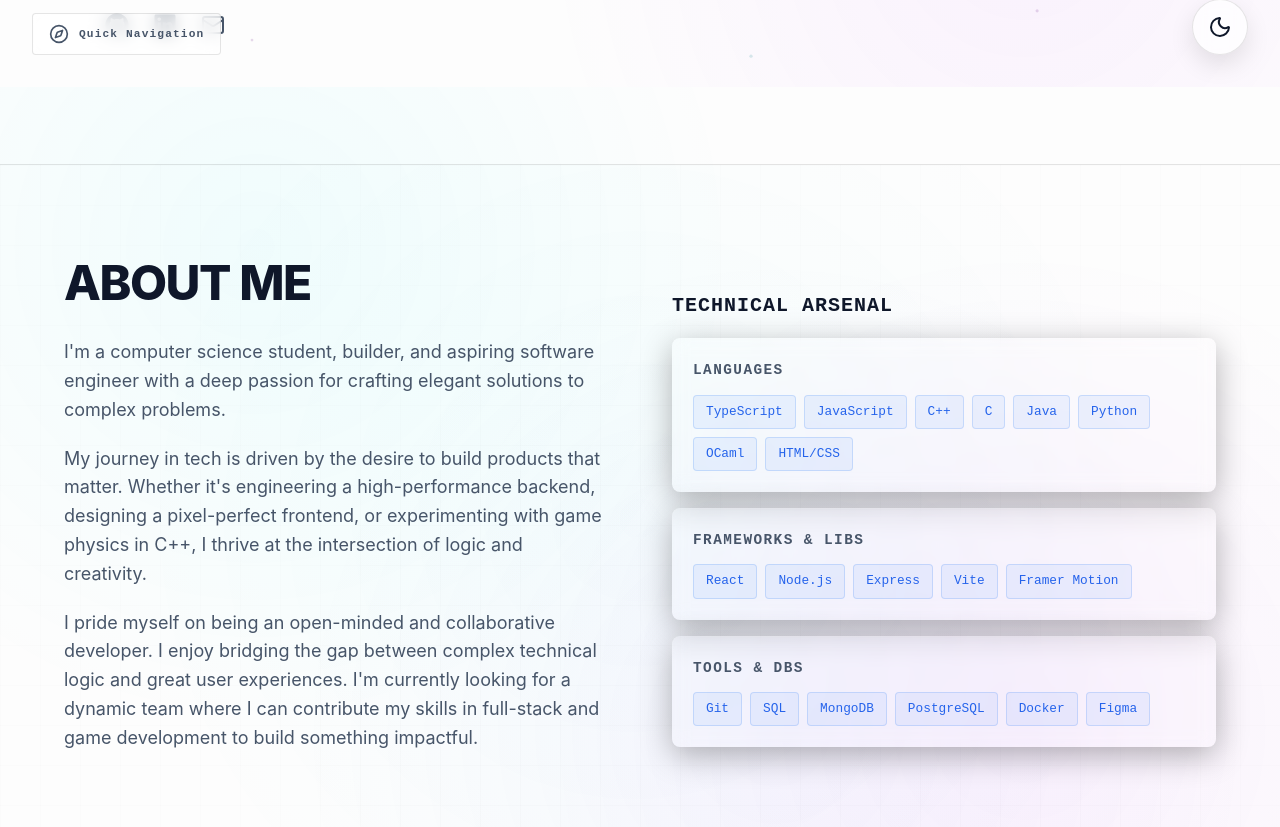
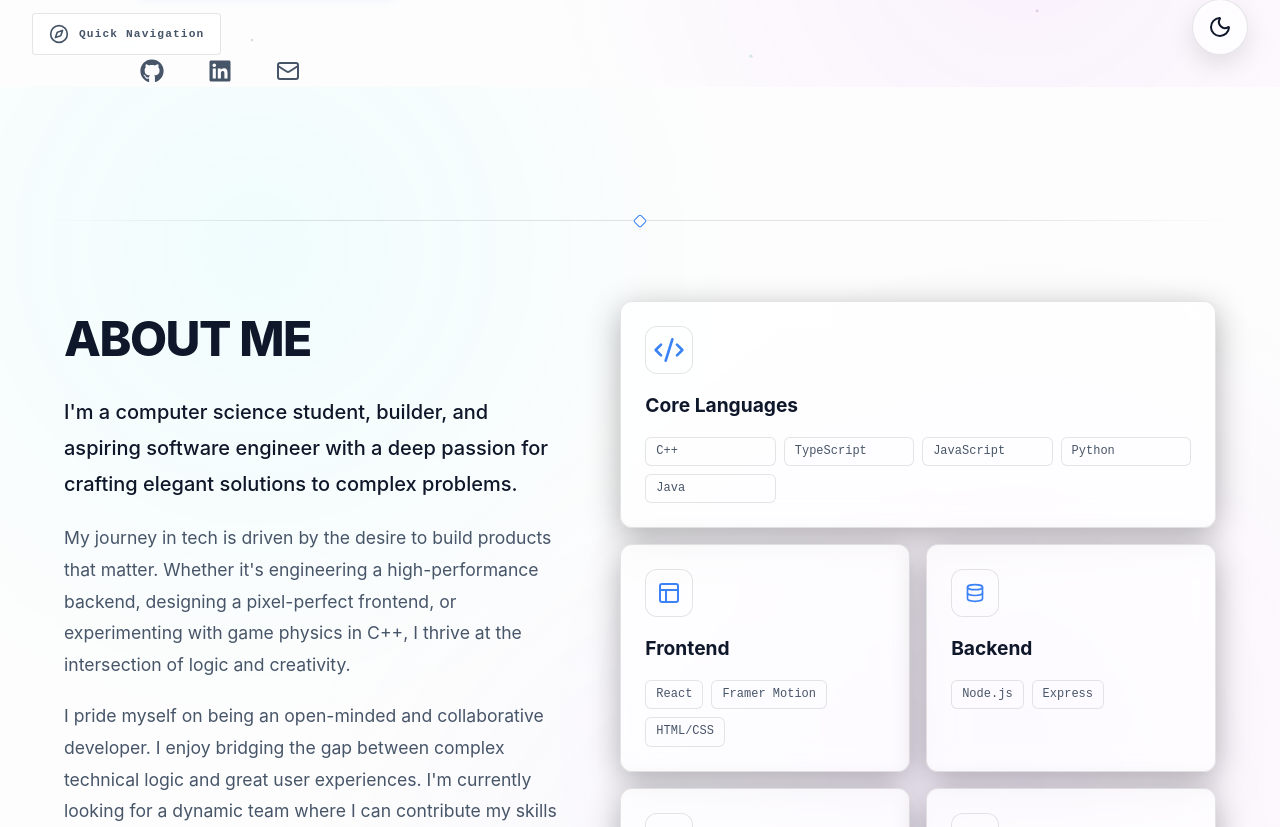
Before and after one commit to ReallyJason/Jason_main, a React (Vite) app: page / in a window 1280 px wide. Shown: the part 713-1540 px from the top of the page. Built offline with nearby package versions, Linux system fonts and the light colour scheme.

Commit message:
magnetic button

```diff
--- a/src/App.tsx
+++ b/src/App.tsx
@@ -24,11 +24,14 @@ function App() {
       <CommandPalette isExternalOpen={isNavOpen} onClose={() => setIsNavOpen(false)} />
       <main>
         <Hero />
+        <div className="section-divider" />
         <Suspense fallback={<div className="section-loader" />}>
           <About />
+          <div className="section-divider" />
           <Experience />
           <HiveShowcase />
           <RoboGooseShowcase />
+          <div className="section-divider" />
           <Contact />
         </Suspense>
       </main>
--- a/src/components/About.css
+++ b/src/components/About.css
@@ -1,217 +1,153 @@
 .about-section {
   position: relative;
-  /* Let the global background through, but add section-specific depth */
-  background-color: transparent;
   overflow: hidden;
-  border-top: 1px solid var(--border-color);
-  border-bottom: 1px solid var(--border-color);
 }
 
 .mesh-gradient {
   position: absolute;
   inset: 0;
-  z-index: -2;
+  z-index: -1;
   pointer-events: none;
-}
-
-/* Blueprint Grid Overlay */
-.about-section::before {
-  content: '';
-  position: absolute;
-  inset: 0;
-  background-image:
-    linear-gradient(var(--border-color) 1px, transparent 1px),
-    linear-gradient(90deg, var(--border-color) 1px, transparent 1px);
-  background-size: 40px 40px;
-  opacity: 0.1;
-  pointer-events: none;
-  z-index: -1;
-}
-
-/* Soft Radial "Spotlight" Gradient */
-.about-section::after {
-  content: '';
-  position: absolute;
-  inset: 0;
-  background: radial-gradient(circle at 50% 50%, rgba(0, 242, 255, 0.03) 0%, transparent 70%);
-  pointer-events: none;
-  z-index: -1;
 }
 
 .about-grid {
   display: grid;
-  grid-template-columns: 1fr 1fr;
-  gap: 64px;
-  align-items: center;
-  position: relative;
-  z-index: 1;
+  grid-template-columns: 1fr 1.2fr;
+  gap: 60px;
+  align-items: start;
+}
+
+@media (max-width: 992px) {
+  .about-grid {
+    grid-template-columns: 1fr;
+    gap: 40px;
+  }
 }
 
 .about-text {
-  font-size: 1.125rem;
+  display: flex;
+  flex-direction: column;
+  gap: 20px;
+  font-size: 1.1rem;
   color: var(--text-secondary);
-  margin-bottom: 40px;
+  line-height: 1.8;
 }
 
-.about-text p {
-  margin-bottom: 20px;
+.about-text p:first-child {
+  font-size: 1.25rem;
+  color: var(--text-primary);
+  font-weight: 500;
 }
 
-.about-text strong {
-  color: var(--text-primary);
-  font-weight: 600;
-}
-
-.tech-stack-container {
-  margin-top: 0;
-}
-
-.tech-stack-title {
-  font-size: 1.25rem;
-  margin-bottom: 16px;
-  color: var(--text-primary);
-  font-family: var(--font-mono);
-  text-transform: uppercase;
-  letter-spacing: 0.05em;
-}
-
-.tech-stack-grid {
+/* Bento Grid Styles */
+.bento-grid {
   display: grid;
-  grid-template-columns: 1fr;
+  grid-template-columns: repeat(4, 1fr);
+  grid-template-rows: repeat(2, auto);
   gap: 16px;
 }
 
-.tech-category {
-  padding: 20px;
-  transition: all 0.3s cubic-bezier(0.175, 0.885, 0.32, 1.275);
-  /* Enhanced Glassmorphism */
-  background: rgba(255, 255, 255, 0.02);
-  backdrop-filter: blur(8px);
-  border: 1px solid rgba(255, 255, 255, 0.05);
-  border-radius: 8px;
+.bento-card {
+  position: relative;
+  padding: 24px;
+  display: flex;
+  flex-direction: column;
+  gap: 16px;
+  overflow: hidden;
+  transition: all 0.3s ease;
 }
 
-[data-theme="dark"] .tech-category {
-  background: rgba(30, 30, 30, 0.4);
+.bento-large {
+  grid-column: span 4;
 }
 
-.tech-category:hover {
-  transform: translateX(8px);
-  border-color: var(--accent);
-  background: rgba(0, 242, 255, 0.05);
-  box-shadow: 0 8px 32px rgba(0, 0, 0, 0.2);
+.bento-medium {
+  grid-column: span 2;
 }
 
-.tech-category h4 {
-  font-size: 0.9rem;
-  color: var(--text-secondary);
-  margin-bottom: 12px;
-  text-transform: uppercase;
-  letter-spacing: 0.1em;
-  font-family: var(--font-mono);
+.bento-small {
+  grid-column: span 2;
 }
 
-.tech-category:hover h4 {
+/* On medium screens, adjust bento */
+@media (max-width: 1200px) {
+  .bento-small {
+    grid-column: span 2;
+  }
+}
+
+/* Mobile bento */
+@media (max-width: 640px) {
+  .bento-grid {
+    grid-template-columns: 1fr;
+  }
+
+  .bento-large, .bento-medium, .bento-small {
+    grid-column: span 1;
+  }
+}
+
+.bento-icon-wrapper {
+  width: 48px;
+  height: 48px;
+  display: flex;
+  align-items: center;
+  justify-content: center;
+  background: rgba(255, 255, 255, 0.05);
+  border-radius: 12px;
+  border: 1px solid var(--border-color);
   color: var(--accent);
 }
 
-.tech-items {
+.bento-card h3 {
+  font-size: 1.2rem;
+  font-weight: 700;
+  color: var(--text-primary);
+  margin: 0;
+}
+
+.bento-tags {
   display: flex;
   flex-wrap: wrap;
   gap: 8px;
 }
 
 .tech-item-badge {
-  font-size: 0.8rem;
-  padding: 6px 12px;
-  background: rgba(59, 130, 246, 0.08);
-  color: #2563eb;
-  border: 1px solid rgba(59, 130, 246, 0.2);
-  border-radius: 4px;
   font-family: var(--font-mono);
-  transition: all 0.3s ease;
-  font-weight: 500;
+  font-size: 0.75rem;
+  padding: 4px 10px;
+  background: rgba(255, 255, 255, 0.03);
+  border: 1px solid var(--border-color);
+  border-radius: 6px;
+  color: var(--text-secondary);
+  transition: all 0.2s ease;
 }
 
-[data-theme="dark"] .tech-item-badge {
-  background: rgba(0, 242, 255, 0.03);
-  color: var(--text-secondary);
-  border: 1px solid rgba(255, 255, 255, 0.05);
-  font-weight: 500;
+.bento-card:hover .tech-item-badge {
+  border-color: var(--accent);
+  color: var(--text-primary);
+  background: rgba(0, 242, 255, 0.05);
 }
 
-.tech-item-badge:hover {
-  background: rgba(59, 130, 246, 0.15);
-  border-color: var(--accent);
-  transform: translateY(-2px);
-  color: var(--accent);
+.bento-card-glow {
+  position: absolute;
+  top: 0;
+  right: 0;
+  width: 150px;
+  height: 150px;
+  background: radial-gradient(circle at center, var(--accent) 0%, transparent 70%);
+  opacity: 0;
+  filter: blur(40px);
+  transition: opacity 0.3s ease;
+  pointer-events: none;
 }
 
-[data-theme="dark"] .tech-item-badge:hover {
-  background: rgba(0, 242, 255, 0.1);
-  color: var(--accent);
-  border-color: var(--accent);
-  box-shadow: 0 0 10px rgba(0, 242, 255, 0.2);
+.bento-card:hover .bento-card-glow {
+  opacity: 0.1;
 }
 
-.about-visual {
-  position: relative;
+.bento-large .bento-tags {
+  display: grid;
+  grid-template-columns: repeat(auto-fill, minmax(120px, 1fr));
+  width: 100%;
 }
-
-.visual-card {
-  border-radius: 12px;
-  overflow: hidden;
-  box-shadow: 0 20px 40px rgba(0,0,0,0.1);
-}
-
-[data-theme="dark"] .visual-card {
-  box-shadow: 0 20px 40px rgba(0,0,0,0.4);
-}
-
-.visual-header {
-  display: flex;
-  gap: 8px;
-  padding: 16px;
-  background: rgba(0,0,0,0.05);
-  border-bottom: 1px solid var(--border-color);
-}
-
-[data-theme="dark"] .visual-header {
-  background: rgba(0,0,0,0.3);
-}
-
-.dot {
-  width: 12px;
-  height: 12px;
-  border-radius: 50%;
-}
-
-.dot.red { background: #ff5f56; }
-.dot.yellow { background: #ffbd2e; }
-.dot.green { background: #27c93f; }
-
-.visual-body {
-  padding: 32px;
-  background: #0d0d0d;
-  font-family: 'Fira Code', monospace;
-  font-size: 1rem;
-  line-height: 1.6;
-  overflow-x: auto;
-}
-
-.code-keyword { color: #ff7b72; }
-.code-var { color: #79c0ff; }
-.code-string { color: #a5d6ff; }
-
-@media (max-width: 968px) {
-  .about-grid {
-    grid-template-columns: 1fr;
-    gap: 48px;
-  }
-}
-
-@media (max-width: 640px) {
-  .tech-stack-grid {
-    grid-template-columns: 1fr;
-  }
-}
--- a/src/components/About.tsx
+++ b/src/components/About.tsx
@@ -1,14 +1,9 @@
 import React from 'react';
 import { motion } from 'framer-motion';
+import { Code2, Terminal, Database, Layout, Box } from 'lucide-react';
 import './About.css';
 
 const About: React.FC = () => {
-  const techStack = [
-    { category: "Languages", items: ["TypeScript", "JavaScript", "C++", "C", "Java", "Python", "OCaml", "HTML/CSS"] },
-    { category: "Frameworks & Libs", items: ["React", "Node.js", "Express", "Vite", "Framer Motion"] },
-    { category: "Tools & DBs", items: ["Git", "SQL", "MongoDB", "PostgreSQL", "Docker", "Figma"] }
-  ];
-
   return (
     <section id="about" className="section about-section">
       <motion.div
@@ -53,20 +48,93 @@ const About: React.FC = () => {
           </div>
 
           <div className="about-visual">
-            <div className="tech-stack-container">
-              <h3 className="tech-stack-title">Technical Arsenal</h3>
-              <div className="tech-stack-grid">
-                {techStack.map((stack, idx) => (
-                  <div key={idx} className="tech-category glass">
-                    <h4>{stack.category}</h4>
-                    <div className="tech-items">
-                      {stack.items.map((item, i) => (
-                        <span key={i} className="tech-item-badge">{item}</span>
-                      ))}
-                    </div>
-                  </div>
-                ))}
-              </div>
+            <div className="bento-grid">
+              {/* Large Core Tech Card */}
+              <motion.div
+                className="bento-card bento-large glass"
+                whileHover={{ y: -5 }}
+                transition={{ type: "spring", stiffness: 300 }}
+              >
+                <div className="bento-icon-wrapper">
+                  <Code2 className="bento-icon" size={32} />
+                </div>
+                <h3>Core Languages</h3>
+                <div className="bento-tags">
+                  <span className="tech-item-badge">C++</span>
+                  <span className="tech-item-badge">TypeScript</span>
+                  <span className="tech-item-badge">JavaScript</span>
+                  <span className="tech-item-badge">Python</span>
+                  <span className="tech-item-badge">Java</span>
+                </div>
+                <div className="bento-card-glow" />
+              </motion.div>
+
+              {/* Frontend Card */}
+              <motion.div
+                className="bento-card bento-medium glass"
+                whileHover={{ y: -5 }}
+                transition={{ type: "spring", stiffness: 300 }}
+              >
+                <div className="bento-icon-wrapper">
+                  <Layout className="bento-icon" size={24} />
+                </div>
+                <h3>Frontend</h3>
+                <div className="bento-tags">
+                  <span className="tech-item-badge">React</span>
+                  <span className="tech-item-badge">Framer Motion</span>
+                  <span className="tech-item-badge">HTML/CSS</span>
+                </div>
+              </motion.div>
+
+              {/* Backend Card */}
+              <motion.div
+                className="bento-card bento-small glass"
+                whileHover={{ y: -5 }}
+                transition={{ type: "spring", stiffness: 300 }}
+              >
+                <div className="bento-icon-wrapper">
+                  <Database className="bento-icon" size={20} />
+                </div>
+                <h3>Backend</h3>
+                <div className="bento-tags">
+                  <span className="tech-item-badge">Node.js</span>
+                  <span className="tech-item-badge">Express</span>
+                </div>
+              </motion.div>
+
+              {/* Infrastructure Card */}
+              <motion.div
+                className="bento-card bento-small glass"
+                whileHover={{ y: -5 }}
+                transition={{ type: "spring", stiffness: 300 }}
+              >
+                <div className="bento-icon-wrapper">
+                  <Box className="bento-icon" size={20} />
+                </div>
+                <h3>Infrastructure</h3>
+                <div className="bento-tags">
+                  <span className="tech-item-badge">Docker</span>
+                  <span className="tech-item-badge">Git</span>
+                </div>
+              </motion.div>
+
+              {/* Data Card */}
+              <motion.div
+                className="bento-card bento-medium glass"
+                whileHover={{ y: -5 }}
+                transition={{ type: "spring", stiffness: 300 }}
+              >
+                <div className="bento-icon-wrapper">
+                  <Terminal className="bento-icon" size={24} />
+                </div>
+                <h3>Data & Systems</h3>
+                <div className="bento-tags">
+                  <span className="tech-item-badge">SQL</span>
+                  <span className="tech-item-badge">PostgreSQL</span>
+                  <span className="tech-item-badge">MongoDB</span>
+                  <span className="tech-item-badge">Linux</span>
+                </div>
+              </motion.div>
             </div>
           </div>
         </motion.div>
--- a/src/components/Contact.tsx
+++ b/src/components/Contact.tsx
@@ -2,6 +2,7 @@ import React from 'react';
 import { motion } from 'framer-motion';
 import { Mail, MapPin, FileText, Coffee } from 'lucide-react';
 import { FaGithub, FaLinkedin } from 'react-icons/fa';
+import MagneticButton from './MagneticButton';
 import './Contact.css';
 
 const Contact: React.FC = () => {
@@ -70,14 +71,18 @@ const Contact: React.FC = () => {
               </p>
 
               <div className="action-buttons">
+                <MagneticButton>
                   <a href="mailto:jhu0039@gmail.com" className="btn btn-primary action-btn">
                     <Coffee size={18} className="btn-icon-left" />
                     Let's Chat
                   </a>
+                </MagneticButton>
+                <MagneticButton>
                   <a href="/Jason_Hu_Resume.pdf" target="_blank" rel="noopener noreferrer" className="btn btn-secondary action-btn">
                     <FileText size={18} className="btn-icon-left" />
                     View Resume
                   </a>
+                </MagneticButton>
               </div>
             </motion.div>
 
--- a/src/components/Hero.css
+++ b/src/components/Hero.css
@@ -110,9 +110,37 @@
 
 .hero-actions {
   display: flex;
-  gap: 16px;
+  flex-direction: column;
+  gap: 12px;
   margin-bottom: 48px;
-  flex-wrap: wrap;
+}
+
+.hero-main-actions {
+  display: flex;
+  gap: 12px;
+}
+
+.hero-secondary-actions {
+  display: flex;
+}
+
+@media (max-width: 768px) {
+  .hero-main-actions {
+    flex-wrap: wrap;
+    justify-content: center;
+  }
+  .hero-secondary-actions {
+    justify-content: center;
+  }
+}
+
+@media (max-width: 480px) {
+  .hero-main-actions .magnetic-wrapper {
+    width: 100%;
+  }
+  .hero-main-actions .btn {
+    width: 100%;
+  }
 }
 
 .btn-icon {
@@ -156,10 +184,12 @@
 
   .hero-actions {
     justify-content: center;
+    margin-left: 0;
   }
 
   .hero-socials {
     justify-content: center;
+    margin-left: 0;
   }
 
   .hero-profile-pic {
--- a/src/components/Hero.tsx
+++ b/src/components/Hero.tsx
@@ -2,6 +2,7 @@ import React from 'react';
 import { motion } from 'framer-motion';
 import { ArrowRight, Mail, Briefcase, User, Zap } from 'lucide-react';
 import { FaGithub, FaLinkedin } from 'react-icons/fa';
+import MagneticButton from './MagneticButton';
 import './Hero.css';
 
 const Hero: React.FC = () => {
@@ -39,27 +40,44 @@ const Hero: React.FC = () => {
           </p>
 
           <div className="hero-actions">
+            <div className="hero-main-actions">
+              <MagneticButton>
                 <a href="#about" className="btn btn-primary">
                   <User className="btn-icon-left" size={20} /> About Me <ArrowRight className="btn-icon" size={20} />
                 </a>
+              </MagneticButton>
+              <MagneticButton>
                 <a href="#experience" className="btn btn-primary">
                   <Briefcase className="btn-icon-left" size={20} /> Work Experience <ArrowRight className="btn-icon" size={20} />
                 </a>
+              </MagneticButton>
+            </div>
+
+            <div className="hero-secondary-actions">
+              <MagneticButton>
                 <a href="#hive" className="btn btn-primary">
                   <Zap className="btn-icon-left" size={20} /> Featured Project <ArrowRight className="btn-icon" size={20} />
                 </a>
+              </MagneticButton>
+            </div>
           </div>
 
           <div className="hero-socials">
+            <MagneticButton distance={20}>
               <a href="https://github.com/ReallyJason" target="_blank" rel="noopener noreferrer" aria-label="GitHub">
                 <FaGithub size={24} />
               </a>
+            </MagneticButton>
+            <MagneticButton distance={20}>
               <a href="https://www.linkedin.com/in/jason-hu12" target="_blank" rel="noopener noreferrer" aria-label="LinkedIn">
                 <FaLinkedin size={24} />
               </a>
+            </MagneticButton>
+            <MagneticButton distance={20}>
               <a href="mailto:jhu0039@gmail.com" aria-label="Email">
                 <Mail size={24} />
               </a>
+            </MagneticButton>
           </div>
         </motion.div>
 
--- /dev/null
+++ b/src/components/MagneticButton.css
@@ -0,0 +1,30 @@
+.magnetic-wrapper {
+  position: relative;
+  display: inline-flex;
+  align-items: center;
+  justify-content: center;
+  /* Remove large padding that affects layout */
+}
+
+.magnetic-content {
+  display: flex;
+  align-items: center;
+  justify-content: center;
+  z-index: 2;
+  padding: 10px; /* Interaction area stays inside */
+}
+
+.magnetic-glow {
+  position: absolute;
+  width: 100%;
+  height: 100%;
+  background: var(--accent);
+  border-radius: 50%;
+  filter: blur(20px);
+  z-index: 1;
+  pointer-events: none;
+}
+
+.magnetic-wrapper .btn {
+  margin: 0; /* Override any external margins */
+}
--- /dev/null
+++ b/src/components/MagneticButton.tsx
@@ -0,0 +1,95 @@
+import React, { useRef, useState } from 'react';
+import { motion, useMotionValue, useSpring, useTransform } from 'framer-motion';
+import './MagneticButton.css';
+
+interface MagneticButtonProps {
+  children: React.ReactNode;
+  className?: string;
+  distance?: number;
+}
+
+const MagneticButton: React.FC<MagneticButtonProps> = ({
+  children,
+  className = "",
+  distance = 40
+}) => {
+  const ref = useRef<HTMLDivElement>(null);
+  const [isHovered, setIsHovered] = useState(false);
+
+  const mouseX = useMotionValue(0);
+  const mouseY = useMotionValue(0);
+
+  const springConfig = { damping: 20, stiffness: 150, mass: 0.5 };
+  const springX = useSpring(mouseX, springConfig);
+  const springY = useSpring(mouseY, springConfig);
+
+  // Moderate interior movement
+  const textX = useTransform(springX, (val) => val * 0.35);
+  const textY = useTransform(springY, (val) => val * 0.35);
+
+  const handleMouseMove = (e: React.MouseEvent) => {
+    if (!ref.current) return;
+    const { clientX, clientY } = e;
+    const { left, top, width, height } = ref.current.getBoundingClientRect();
+
+    const centerX = left + width / 2;
+    const centerY = top + height / 2;
+
+    const deltaX = clientX - centerX;
+    const deltaY = clientY - centerY;
+
+    // Limit the movement to the distance prop
+    const limitedX = Math.max(Math.min(deltaX, distance), -distance);
+    const limitedY = Math.max(Math.min(deltaY, distance), -distance);
+
+    mouseX.set(limitedX);
+    mouseY.set(limitedY);
+  };
+
+  const handleMouseLeave = () => {
+    setIsHovered(false);
+    mouseX.set(0);
+    mouseY.set(0);
+  };
+
+  return (
+    <div
+      ref={ref}
+      className={`magnetic-wrapper ${className}`}
+      onMouseMove={handleMouseMove}
+      onMouseLeave={handleMouseLeave}
+      onMouseEnter={() => setIsHovered(true)}
+    >
+      <motion.div
+        style={{
+          x: springX,
+          y: springY,
+        }}
+        className="magnetic-content"
+      >
+        <motion.div
+          style={{
+            x: textX,
+            y: textY,
+          }}
+        >
+          {children}
+        </motion.div>
+      </motion.div>
+
+      {/* Subtle glow effect behind the button when hovered */}
+      {isHovered && (
+        <motion.div
+          layoutId="magnetic-glow"
+          className="magnetic-glow"
+          initial={{ opacity: 0, scale: 0.8 }}
+          animate={{ opacity: 0.15, scale: 1.2 }}
+          exit={{ opacity: 0, scale: 0.8 }}
+          transition={{ duration: 0.2 }}
+        />
+      )}
+    </div>
+  );
+};
+
+export default MagneticButton;
--- a/src/index.css
+++ b/src/index.css
@@ -162,6 +162,34 @@ img, video {
   padding: 80px 0;
 }
 
+.section-divider {
+  width: 100%;
+  height: 1px;
+  background: linear-gradient(90deg,
+    transparent 0%,
+    var(--border-color) 20%,
+    var(--border-color) 80%,
+    transparent 100%
+  );
+  position: relative;
+  margin: 0 auto;
+  max-width: 1200px;
+}
+
+.section-divider::after {
+  content: '';
+  position: absolute;
+  top: 50%;
+  left: 50%;
+  transform: translate(-50%, -50%);
+  width: 8px;
+  height: 8px;
+  background: var(--bg-primary);
+  border: 1px solid var(--accent);
+  border-radius: 2px;
+  transform: translate(-50%, -50%) rotate(45deg);
+}
+
 .section-title {
   font-size: 3rem;
   font-weight: 800;
```
Also changed, not shown: src/components/HiveShowcase.tsx (+6 -4 lines). Lines whose indentation alone changed are shown as unchanged.
